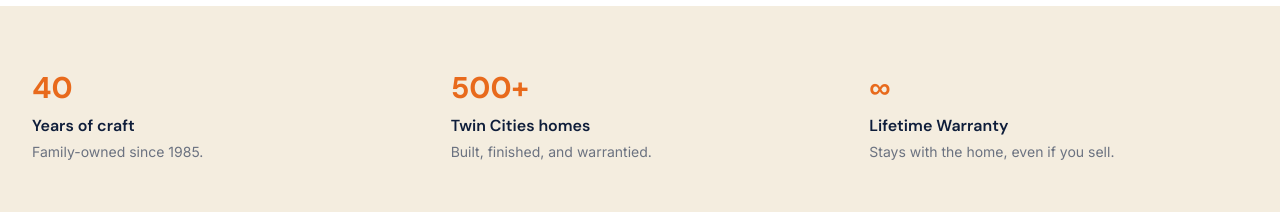
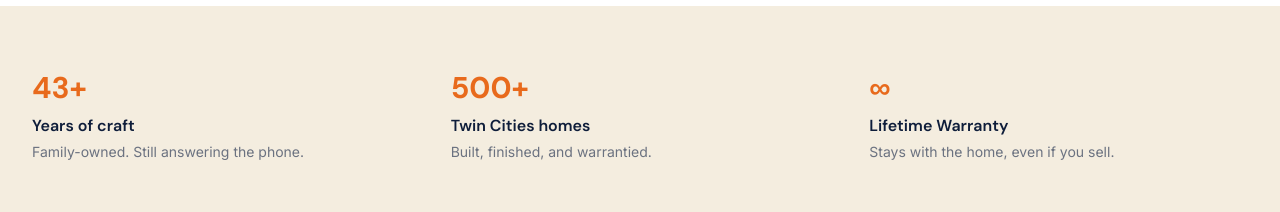
Before and after one commit to LoadedSauce/MRRenoWebsite, a Next.js app: page /consultation in a window 1280 px wide. Shown: the part 1225-1437 px from the top of the page. Built offline with nearby package versions, Linux system fonts and the light colour scheme; no server answers.

Commit message:
fix: consultation page -- 40 -> 43+ years, update family-owned sub-copy

```diff
--- a/src/app/consultation/page.tsx
+++ b/src/app/consultation/page.tsx
@@ -7,7 +7,7 @@ import { LeadFormShell } from "@/components/lead-form-shell";
 export const metadata: Metadata = {
   title: "Free Consultation \u00b7 M. R. Renovations",
   description:
-    "Start with a no-gimmick estimate from M. R. Renovations. Family-owned design-build serving Maple Grove and the Twin Cities for 40 years.",
+    "Start with a no-gimmick estimate from M. R. Renovations. Family-owned design-build serving Maple Grove and the Twin Cities for 43+ years.",
 };
 
 const reassurances = [
@@ -104,9 +104,9 @@ export default function ConsultationPage() {
         <Container width="wide" className="py-14 lg:py-16">
           <div className="grid grid-cols-1 sm:grid-cols-3 gap-8 sm:gap-10 text-center sm:text-left">
             <div>
-              <p className="font-display font-bold text-3xl text-orange">40</p>
+              <p className="font-display font-bold text-3xl text-orange">43+</p>
               <p className="mt-2 font-display font-semibold text-ink">Years of craft</p>
-              <p className="mt-1 text-sm text-muted">Family-owned since 1985.</p>
+              <p className="mt-1 text-sm text-muted">Family-owned. Still answering the phone.</p>
             </div>
             <div>
               <p className="font-display font-bold text-3xl text-orange">500+</p>
```
